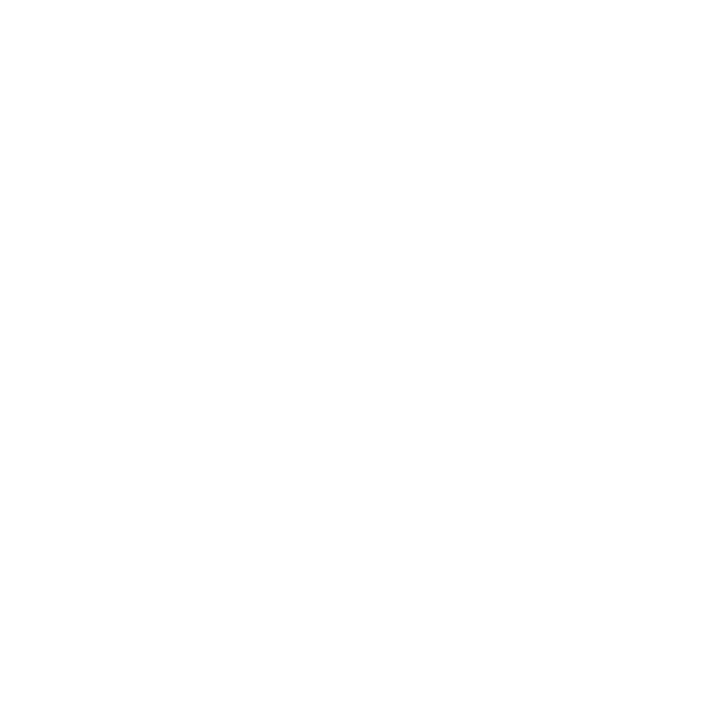
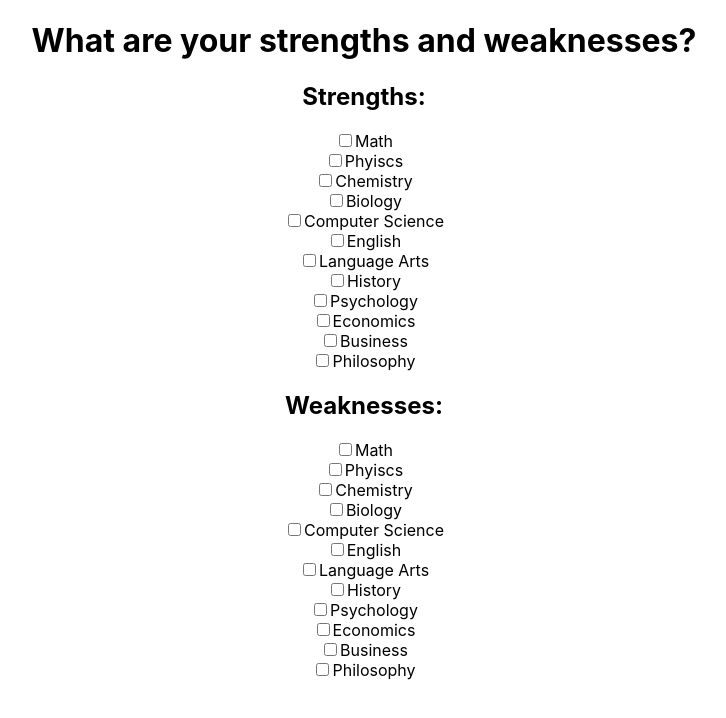
Before and after one commit to leowang801/produhacks-team1-2023, a React (Create React App) app in the folder course4you/: page /pages/questionnaire/strengthsQuestions in a window 1280 px wide. Before the commit this address had no page. Shown: the top 718 px of the page, without its empty margins (276-1002 px from the left). Built offline with nearby package versions, Linux system fonts and the light colour scheme.

Commit message:
create questions for strengths and weaknesses

```diff
--- a/course4you/src/App.js
+++ b/course4you/src/App.js
@@ -4,6 +4,7 @@
 import ClassBreakdown from './pages/classBreakdown/classBreakdown';
 import Profile from './pages/user/profile';
 import CourseFinder from './pages/courseFinder/courseFinder';
+import StrengthsQuestions from './pages/questionnaire/strengthsQuestions';
 import './App.css';
 
 export default function App() {
@@ -56,6 +57,7 @@
         <Route path="/pages/courseFinder/courseFinder" element={<CourseFinder/>} />
         <Route path="/pages/classBreakdown/classBreakdown" element={<ClassBreakdown/>} />
         <Route path="/pages/user/profile" element={<Profile/>} />
+        <Route path="/pages/questionnaire/strengthsQuestions" element={<StrengthsQuestions/>} />
       </Routes>
     </div>
     </>
--- a/course4you/src/pages/questionnaire/strengthsQuestions.css
+++ b/course4you/src/pages/questionnaire/strengthsQuestions.css
@@ -0,0 +1,3 @@
+.strengths-background {
+    background-color: white;
+}
--- a/course4you/src/pages/questionnaire/strengthsQuestions.js
+++ b/course4you/src/pages/questionnaire/strengthsQuestions.js
@@ -0,0 +1,77 @@
+import React, { useState } from "react";
+
+import "./strengthsQuestions.css";
+
+export default function StrengthsQuestions() {
+  const [strengths, setStrengths] = useState([]);
+  const [weaknesses, setWeaknesses] = useState([]);
+
+  const questions = [
+    "Math",
+    "Phyiscs",
+    "Chemistry",
+    "Biology",
+    "Computer Science",
+    "English",
+    "Language Arts",
+    "History",
+    "Psychology",
+    "Economics",
+    "Business",
+    "Philosophy"
+  ];
+
+  const handleCheckboxChange = (event) => {
+    const { name, checked } = event.target;
+    if (checked) {
+      setStrengths([...strengths, name]);
+      setWeaknesses([...weaknesses, name]);
+    } else {
+      setStrengths(strengths.filter((s) => s !== name));
+      setWeaknesses(weaknesses.filter((s) => s !== name));
+    }
+  };
+
+  return (
+    <div className="strengths-background">
+      <div className="strengths-gradient"></div>
+
+      <h1 className="main-question-title">
+        What are your strengths and weaknesses?
+      </h1>
+
+      <div className="checkboxes">
+        <h2>Strengths:</h2>
+        {questions.map((question, index) => (
+          <div key={index}>
+            <label>
+              <input
+                type="checkbox"
+                name={question}
+                checked={strengths.includes(question)}
+                onChange={handleCheckboxChange}
+              />
+              {question}
+            </label>
+          </div>
+        ))}
+
+        <h2>Weaknesses:</h2>
+        {questions.map((question, index) => (
+          <div key={index}>
+            <label>
+              <input
+                type="checkbox"
+                name={question}
+                checked={weaknesses.includes(question)}
+                onChange={handleCheckboxChange}
+              />
+              {question}
+            </label>
+          </div>
+        ))}
+
+      </div>
+    </div>
+  );
+}
```
